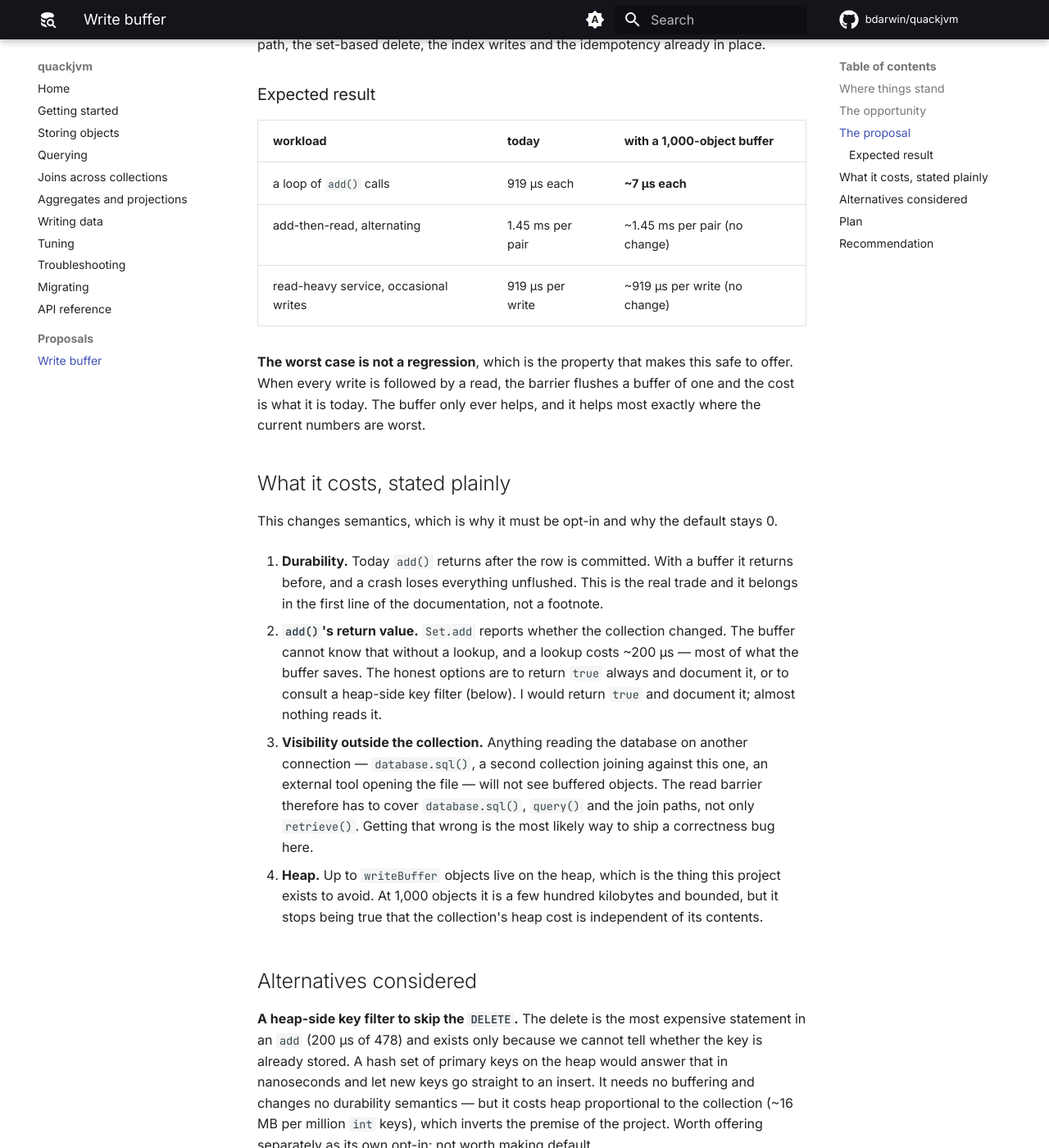
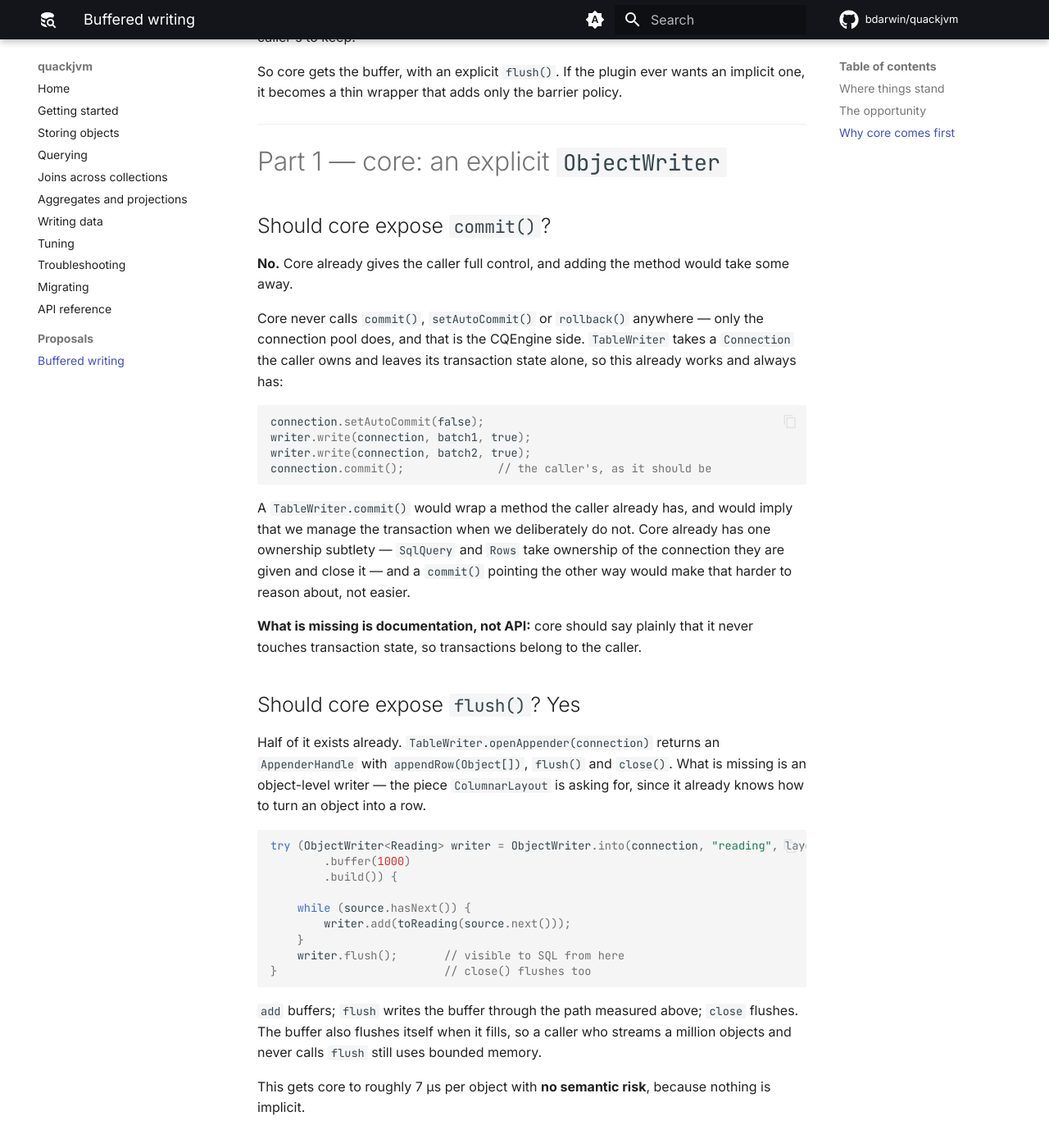
Before and after one commit to bdarwin/quackjvm, an MkDocs documentation site: the page built from docs/proposals/write-buffer.md, in a window 1280 px wide and 1400 px high, scrolled down 1963 px. Shown: the whole window at 82% size. Built offline with MkDocs 1.6.1 and Material for MkDocs 9.7.7, drawn with Linux system fonts in a browser that asks for light colours; comment, search, counter and statistics services are not loaded; some of the changed text lies outside the part shown.

Commit message:
Put core first in the buffered-writing proposal
The expensive part of a write buffer is not the buffering, it is making
queries see what has not been written yet. In the CQEngine plugin that
means a read barrier on retrieve(), size(), sql(), query(), joins and
getBytesUsed(), and missing one returns stale results silently. In core
the problem does not exist: the caller writes their own SQL, so the
contract is one line - rows are visible after flush() - and it is theirs
to keep. So core should get the buffer first, and the plugin's implicit
one becomes a wrapper that adds only the barrier policy.

On whether core should expose commit(): no. Core never calls commit(),
setAutoCommit() or rollback() anywhere, so callers already have complete
control of the transaction; a commit() of ours would wrap a method they
have and imply we manage something we deliberately do not. Core already
has one ownership subtlety in SqlQuery and Rows taking ownership of the
connection they are given. What is missing there is documentation.

On flush(): yes, and half of it exists already as AppenderHandle. The
gap is an object-level ObjectWriter over ColumnarLayout, which is the
obvious missing piece - core can shred an object into columns and
rebuild it but cannot write a stream of them.

Records the trap worth designing around: flush makes rows visible inside
the transaction, commit makes them durable and visible to other
connections, and with autocommit off a caller who flushes but does not
commit loses the lot.

Plan reordered accordingly, recommendation split: build core's writer,
hold the plugin's buffer until the barriers are enumerated.

````diff
--- a/docs/proposals/write-buffer.md
+++ b/docs/proposals/write-buffer.md
@@ -1,12 +1,16 @@
-# Proposal: an optional write buffer
+# Proposal: buffered writing
 
 **Status:** proposed, not implemented.
 
+Two places a write buffer could live, and they are not equally hard. This proposes building it in
+`quackjvm-core` first, where the contract is explicit and the risk is low, and only then deciding
+whether the CQEngine plugin should have an implicit one on top.
+
 ## Where things stand
 
-Four changes took a single `add()` from 3.49 ms to 716 µs, and lowering the Appender threshold took
-a batched write from 345 µs per object to 6.9 µs. What is left in a single `add()` is three DuckDB
-statements and essentially nothing else:
+Four changes took a single CQEngine `add()` from 3.49 ms to 716 µs, and lowering the Appender
+threshold took a batched write from 345 µs per object to 6.9 µs. What is left in a single `add()`
+is three DuckDB statements and essentially nothing else:
 
 | | per `add()` |
 |---|---|
@@ -16,9 +20,9 @@ statements and essentially nothing else:
 | everything else — pooling, binding, our own code | 10 µs |
 | **plus, per index** | **~90 µs** |
 
-Our own overhead is now about 2% of the call. **There is nothing left to tune.** DuckDB charges
-roughly 100–200 µs for any statement, and a single-object write needs at least a few. The only
-remaining lever is to stop issuing one set of statements per object.
+Our own overhead is about 2% of the call. **There is nothing left to tune.** DuckDB charges roughly
+100–200 µs for any statement, and a keyed write needs several. The only remaining lever is to stop
+issuing one set of statements per object.
 
 ## The opportunity
 
@@ -36,13 +40,96 @@ Measured on a columnar file collection with three indexes, 200,000 objects alrea
 For comparison, an on-heap CQEngine `add()` is **4.6 µs**. A batch of a thousand is already
 comparable to the heap, and this is measured through production code, not a prototype.
 
-The gap between the first row and the fourth is pure packaging. An application that adds objects
+The gap between the first row and the fourth is pure packaging. An application that writes objects
 one at a time pays 919 µs; the same objects written a thousand at a time cost 6.9 µs each. **The
 proposal is to close that gap for callers who cannot batch themselves.**
 
-## The proposal
+## Why core comes first
 
-An opt-in write buffer on the collection.
+The expensive part of a buffer is not the buffering. It is making queries see what has not been
+written yet.
+
+In the **CQEngine plugin** that is a hard problem. `IndexedCollection` promises that what you added
+is there, so every path that can observe the data has to flush first — `retrieve()`, `size()`,
+`database.sql()`, `database.query()`, joins from another collection, `getBytesUsed()`. Miss one and
+the collection silently returns stale results. That is the whole risk of this proposal.
+
+In **`quackjvm-core` that problem does not exist.** There is no query engine promising anything: the
+caller writes their own SQL and therefore knows when they need the data to be there. The contract
+is one line — *rows are visible after `flush()`* — and it is the caller's to keep.
+
+So core gets the buffer, with an explicit `flush()`. If the plugin ever wants an implicit one, it
+becomes a thin wrapper that adds only the barrier policy.
+
+---
+
+# Part 1 — core: an explicit `ObjectWriter`
+
+## Should core expose `commit()`?
+
+**No.** Core already gives the caller full control, and adding the method would take some away.
+
+Core never calls `commit()`, `setAutoCommit()` or `rollback()` anywhere — only the connection pool
+does, and that is the CQEngine side. `TableWriter` takes a `Connection` the caller owns and leaves
+its transaction state alone, so this already works and always has:
+
+```java
+connection.setAutoCommit(false);
+writer.write(connection, batch1, true);
+writer.write(connection, batch2, true);
+connection.commit();              // the caller's, as it should be
+```
+
+A `TableWriter.commit()` would wrap a method the caller already has, and would imply that we manage
+the transaction when we deliberately do not. Core already has one ownership subtlety — `SqlQuery`
+and `Rows` take ownership of the connection they are given and close it — and a `commit()` pointing
+the other way would make that harder to reason about, not easier.
+
+**What is missing is documentation, not API:** core should say plainly that it never touches
+transaction state, so transactions belong to the caller.
+
+## Should core expose `flush()`? Yes
+
+Half of it exists already. `TableWriter.openAppender(connection)` returns an `AppenderHandle` with
+`appendRow(Object[])`, `flush()` and `close()`. What is missing is an object-level writer — the
+piece `ColumnarLayout` is asking for, since it already knows how to turn an object into a row.
+
+```java
+try (ObjectWriter<Reading> writer = ObjectWriter.into(connection, "reading", layout)
+        .buffer(1000)
+        .build()) {
+
+    while (source.hasNext()) {
+        writer.add(toReading(source.next()));
+    }
+    writer.flush();       // visible to SQL from here
+}                         // close() flushes too
+```
+
+`add` buffers; `flush` writes the buffer through the path measured above; `close` flushes. The
+buffer also flushes itself when it fills, so a caller who streams a million objects and never calls
+`flush` still uses bounded memory.
+
+This gets core to roughly 7 µs per object with **no semantic risk**, because nothing is implicit.
+
+## The one trap to design around
+
+`flush()` and `commit()` are different things, and conflating them loses data:
+
+| | what it does |
+|---|---|
+| **flush** | appended rows become visible **inside your transaction** |
+| **commit** | they become durable and visible to **other connections** |
+
+With autocommit on — the default — a flush is effectively enough, because each statement commits.
+With autocommit off, a caller who flushes and forgets to commit loses everything. If both verbs are
+exposed, that distinction belongs in the first paragraph of the javadoc, not buried in it.
+
+---
+
+# Part 2 — the CQEngine plugin: an implicit buffer
+
+Only worth doing after core's version exists and has been used.
 
 ```java
 IndexedCollection<Car> cars = database.collection(Car.CAR_ID)
@@ -51,16 +138,9 @@ IndexedCollection<Car> cars = database.collection(Car.CAR_ID)
         .build();
 ```
 
-`add`, `addAll` and `update` append to an on-heap buffer under the existing write lock. The buffer
-is flushed — as one ordinary batched write, the path already measured above — when any of:
-
-1. it reaches its configured size;
-2. a **read** arrives that could observe the buffered objects (the read barrier);
-3. `flush()` is called explicitly;
-4. the collection or its database is closed.
-
-Nothing else in the write path changes. A flush *is* an `addAll`, so it inherits the Appender path,
-the set-based delete, the index writes and the idempotency already in place.
+`add`, `addAll` and `update` append to an on-heap buffer under the existing write lock, flushed
+when: it reaches its configured size; a **read** arrives that could observe the buffered objects;
+`flush()` is called; or the collection or its database is closed.
 
 ### Expected result
 
@@ -72,39 +152,36 @@ the set-based delete, the index writes and the idempotency already in place.
 
 **The worst case is not a regression**, which is the property that makes this safe to offer. When
 every write is followed by a read, the barrier flushes a buffer of one and the cost is what it is
-today. The buffer only ever helps, and it helps most exactly where the current numbers are worst.
+today.
 
-## What it costs, stated plainly
-
-This changes semantics, which is why it must be opt-in and why the default stays 0.
+### What it costs, stated plainly
 
 1. **Durability.** Today `add()` returns after the row is committed. With a buffer it returns
    before, and a crash loses everything unflushed. This is the real trade and it belongs in the
-   first line of the documentation, not a footnote.
+   first line of the documentation.
 
 2. **`add()`'s return value.** `Set.add` reports whether the collection changed. The buffer cannot
-   know that without a lookup, and a lookup costs ~200 µs — most of what the buffer saves. The
-   honest options are to return `true` always and document it, or to consult a heap-side key filter
-   (below). I would return `true` and document it; almost nothing reads it.
+   know that without a lookup, and a lookup costs ~200 µs — most of what the buffer saves. Return
+   `true` always and document it; almost nothing reads it.
 
-3. **Visibility outside the collection.** Anything reading the database on another connection —
-   `database.sql()`, a second collection joining against this one, an external tool opening the
-   file — will not see buffered objects. The read barrier therefore has to cover `database.sql()`,
-   `query()` and the join paths, not only `retrieve()`. Getting that wrong is the most likely way
-   to ship a correctness bug here.
+3. **Visibility outside the collection.** `database.sql()`, a second collection joining against
+   this one, an external tool opening the file — none see buffered objects. The read barrier has to
+   cover every one of those paths, not only `retrieve()`. This is where the bug will be.
 
 4. **Heap.** Up to `writeBuffer` objects live on the heap, which is the thing this project exists
-   to avoid. At 1,000 objects it is a few hundred kilobytes and bounded, but it stops being true
-   that the collection's heap cost is independent of its contents.
+   to avoid. Bounded and small, but the collection's heap cost stops being independent of its
+   contents.
+
+---
 
 ## Alternatives considered
 
 **A heap-side key filter to skip the `DELETE`.** The delete is the most expensive statement in an
 `add` (200 µs of 478) and exists only because we cannot tell whether the key is already stored. A
 hash set of primary keys on the heap would answer that in nanoseconds and let new keys go straight
-to an insert. It needs no buffering and changes no durability semantics — but it costs heap
-proportional to the collection (~16 MB per million `int` keys), which inverts the premise of the
-project. Worth offering separately as its own opt-in; not worth making default.
+to an insert. No buffering, no durability change — but it costs heap proportional to the collection
+(~16 MB per million `int` keys), which inverts the premise of the project. Worth offering
+separately as its own opt-in; not worth making default.
 
 **Try a plain `INSERT`, fall back to replace on conflict.** Measured and **rejected**: a plain
 insert is 5x cheaper, but inside a transaction a constraint violation aborts the whole transaction,
@@ -112,32 +189,43 @@ and the subsequent `commit()` then reports success while silently discarding eve
 the request.
 
 **A background flusher thread.** Would remove the size-threshold latency spike, but makes
-visibility non-deterministic and adds a thread to a library that currently has none. A size
-threshold plus a read barrier gets almost all the benefit and is explainable in two sentences.
+visibility non-deterministic and adds a thread to a library that currently has none.
 
-**A buffer that queries can see,** by keeping buffered objects in a small on-heap index and
+**A plugin buffer that queries can see,** by keeping buffered objects in a small on-heap index and
 unioning results. The only design with no read barrier at all, but it means running CQEngine's
 query engine over two stores and reconciling ordering, deduplication and `existsIn` across them.
 Large amount of work, large surface for subtle wrongness. Not now.
 
 ## Plan
 
-1. `writeBuffer(int)` on `DuckDBPersistence.Builder` and `DuckDBDatabase.CollectionBuilder`,
-   defaulting to 0.
-2. Buffer and flush inside `DuckDBPersistence`, under the write lock it already holds.
-3. Read barrier: flush for read requests in `openRequestScopeResources`, and in
-   `DuckDBDatabase.query`/`sql`/`join`.
-4. Tests first, and specifically the ones that catch a missed barrier: read-after-write through
-   every entry point, a join against a collection with a dirty buffer, `size()`, `getBytesUsed()`,
-   and a second collection in the same database.
-5. Document durability at the top of the tuning page and in the builder's javadoc.
+**Core, first:**
+
+1. Document that core never touches transaction state — transactions are the caller's. No
+   `commit()` method.
+2. `ObjectWriter<O>` over `ColumnarLayout` and `TableWriter`: `add`, `addAll`, `flush`, `close`,
+   with a configurable buffer that also flushes when full.
+3. Javadoc leading with the flush-versus-commit distinction.
+4. Tests: visibility before and after flush, flush-on-full, flush-on-close, autocommit on and off,
+   and a writer whose caller never flushes at all.
+
+**Plugin, only if core's version proves itself:**
+
+5. `writeBuffer(int)` on the builders, defaulting to 0.
+6. **Enumerate every read barrier before writing the buffer**, and write those tests first: read
+   after write through each entry point, a join against a collection with a dirty buffer, `size()`,
+   `getBytesUsed()`, and a second collection in the same database.
+7. Buffer and flush inside `DuckDBPersistence`, under the write lock it already holds.
+8. Document durability at the top of the tuning page and in the builder's javadoc.
 
 ## Recommendation
 
-Worth doing, but **only after** the read-barrier surface is enumerated properly — that is where the
-risk lives, not in the buffering itself.
+**Do core's `ObjectWriter`.** It is most of the benefit, it carries no semantic risk, it is the
+natural home for the buffer, and it fills a real hole — core can shred an object into columns and
+rebuild it, but has no object-level way to write a stream of them.
 
-If the appetite is smaller, note that most of this win is already available with no new API and no
-semantic change: calling `addAll` with a hundred objects instead of `add` a hundred times is a 21x
-improvement and costs nothing but a paragraph of documentation, which
-[Writing data](../writing.md) now has.
+**Hold the plugin's implicit buffer** until the read-barrier surface has been enumerated. That is
+where the risk lives, not in the buffering.
+
+And note that most of this win needs no new API at all: calling `addAll` with a hundred objects
+instead of `add` a hundred times is 21x, costs nothing, and is already documented in
+[Writing data](../writing.md).
--- a/mkdocs.yml
+++ b/mkdocs.yml
@@ -66,7 +66,7 @@ nav:
   - Migrating: migrating.md
   - API reference: api-overview.md
   - Proposals:
-      - Write buffer: proposals/write-buffer.md
+      - Buffered writing: proposals/write-buffer.md
 
 markdown_extensions:
   - abbr
````
Also changed, not shown: docs/index.md (+3 -2 lines).
